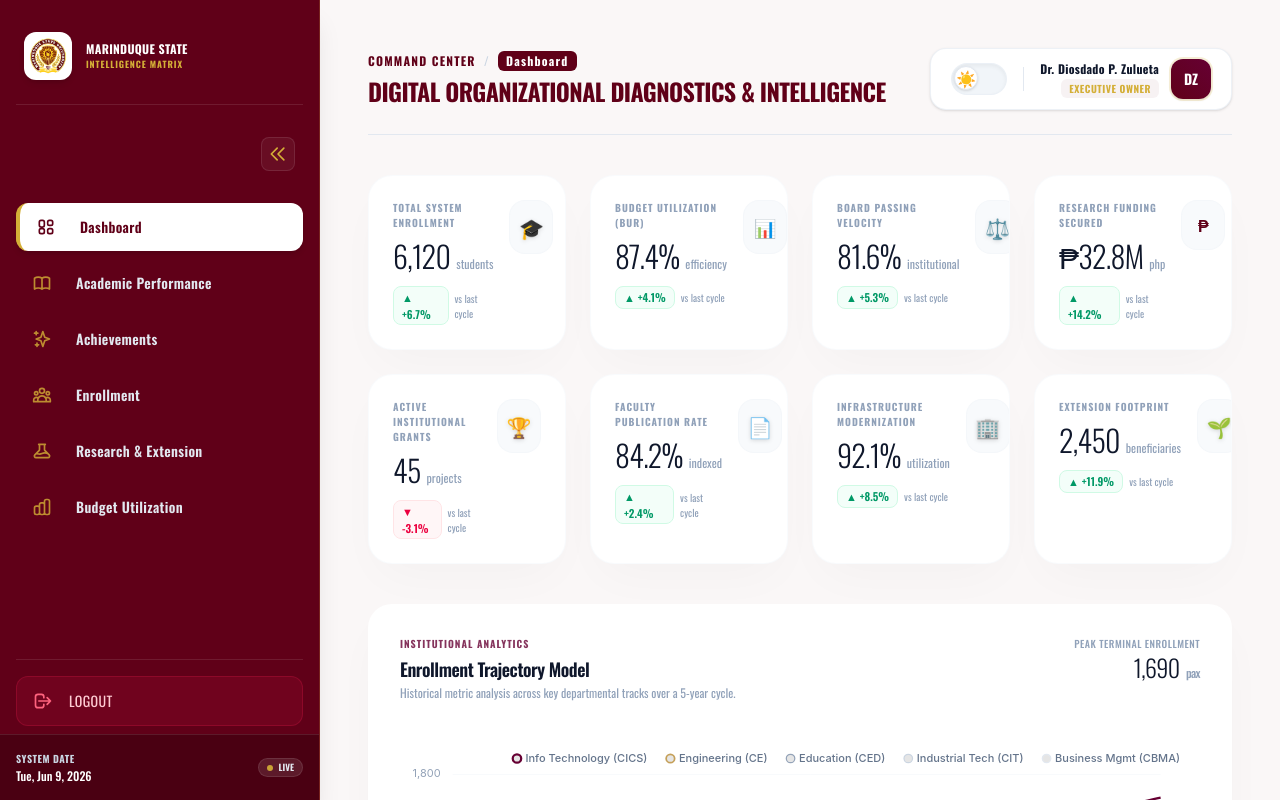
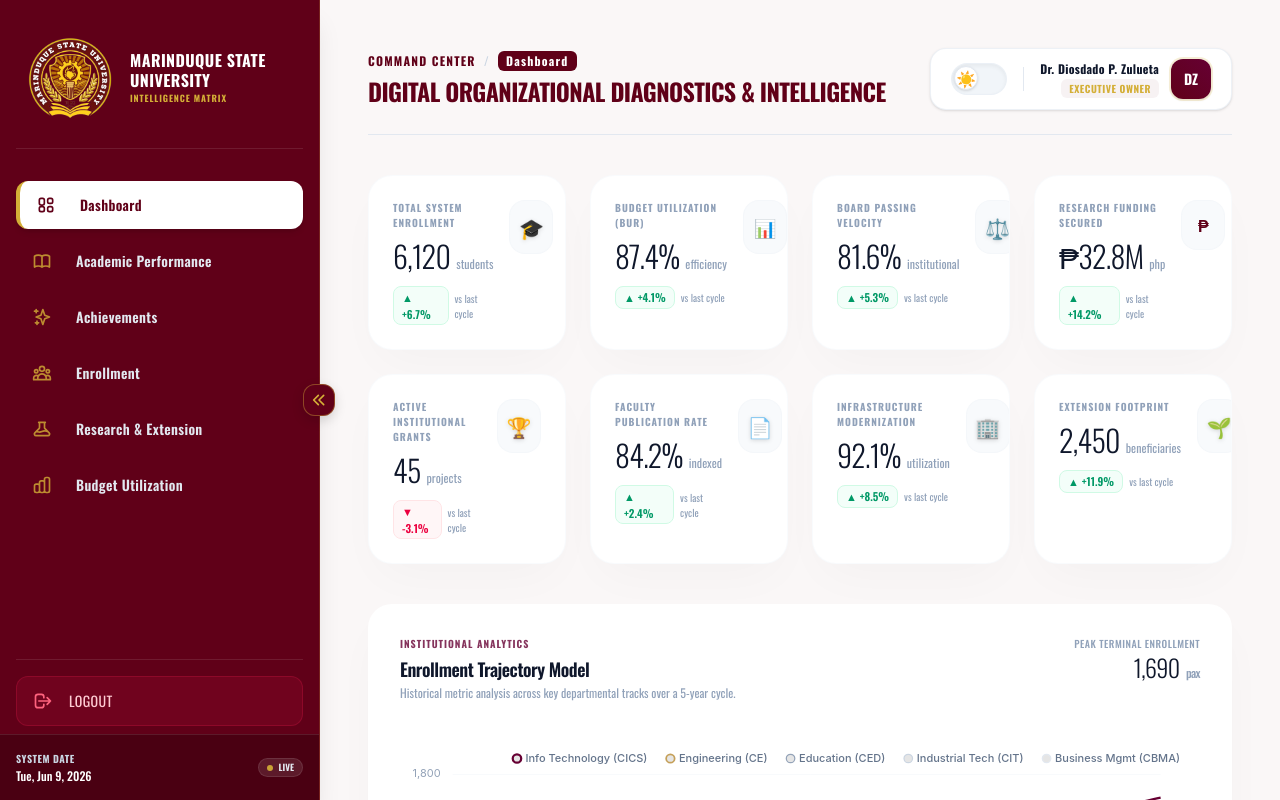
Before and after one commit to melvzz1204/marsu-executive-dashbaord, a React app in the folder frontend/: page /dashboard in a window 1280 px wide. Shown: the top 800 px of the page. Built offline with nearby package versions, Linux system fonts and the light colour scheme; the HTML template or start-up script is replaced by a standard one.

Commit message:
new update

```diff
--- a/frontend/src/components/Sidebar.jsx
+++ b/frontend/src/components/Sidebar.jsx
@@ -132,12 +132,33 @@ const Sidebar = ({
         isOpen ? "w-80" : "w-20"
       }`}
     >
+      {/* 🌟 FIXED: Absolute floating toggle button positioned directly over the sidebar's right-hand boundary line */}
+      <button
+        onClick={() => setIsOpen(!isOpen)}
+        className="absolute top-1/2 -right-4 -translate-y-1/2 z-50 w-8 h-8 rounded-xl bg-[#600018] border border-[#D4AF37]/40 text-[#D4AF37] hover:text-white hover:border-[#D4AF37] flex items-center justify-center shadow-[0_4px_12px_rgba(0,0,0,0.15)] backdrop-blur-md transition-all duration-300 hover:scale-105 active:scale-95"
+        aria-label="Toggle Sidebar Dimensions"
+      >
+        <svg
+          className={`w-4 h-4 transform transition-transform duration-300 ${!isOpen ? "rotate-180" : ""}`}
+          fill="none"
+          stroke="currentColor"
+          strokeWidth="2.5"
+          viewBox="0 0 24 24"
+        >
+          <path
+            strokeLinecap="round"
+            strokeLinejoin="round"
+            d="M11 19l-7-7 7-7m8 14l-7-7 7-7"
+          />
+        </svg>
+      </button>
+
       <div className="flex flex-col pt-8 px-4 space-y-8 overflow-y-auto flex-1 overflow-x-hidden">
         {/* Branding Area: Hide typography when closed to avoid layout breaks */}
         <div
           className={`flex items-center gap-3.5 pb-6 border-b border-white/10 ${isOpen ? "px-2" : "justify-center"}`}
         >
-          <div className="h-12 w-12 bg-white rounded-xl flex items-center justify-center p-1 shadow-md flex-shrink-0 transition-all duration-300">
+          <div className="h-23 w-23 rounded-xl flex items-center justify-center  shrink-0 transition-all duration-300">
             <img
               src={marsuLogo}
               alt="MarSU Logo"
@@ -146,39 +167,15 @@ const Sidebar = ({
           </div>
           {isOpen && (
             <div className="animate-fade-in whitespace-nowrap">
-              <h1 className="text-xs font-extrabold uppercase tracking-wide leading-tight font-oswald text-white">
-                Marinduque State
+              <h1 className="text-l font-extrabold uppercase tracking-wide leading-tight font-oswald text-white">
+                Marinduque State <br />
+                university
               </h1>
               <p className="text-[9px] font-bold text-[#D4AF37] tracking-widest uppercase mt-0.5">
                 Intelligence Matrix
               </p>
             </div>
           )}
-        </div>
-
-        {/* Action Toggle Controller Button inside the sidebar */}
-        <div
-          className={`flex ${isOpen ? "justify-end px-2" : "justify-center"}`}
-        >
-          <button
-            onClick={() => setIsOpen(!isOpen)}
-            className="p-1.5 rounded-lg bg-white/5 hover:bg-white/10 border border-white/10 text-[#D4AF37] transition-all"
-            aria-label="Toggle Sidebar Dimensions"
-          >
-            <svg
-              className={`w-5 h-5 transform transition-transform duration-300 ${!isOpen ? "rotate-180" : ""}`}
-              fill="none"
-              stroke="currentColor"
-              strokeWidth="2"
-              viewBox="0 0 24 24"
-            >
-              <path
-                strokeLinecap="round"
-                strokeLinejoin="round"
-                d="M11 19l-7-7 7-7m8 14l-7-7 7-7"
-              />
-            </svg>
-          </button>
         </div>
 
         {/* Navigation Link Mapping Matrix */}
--- a/frontend/src/pages/MainDashboard.jsx
+++ b/frontend/src/pages/MainDashboard.jsx
@@ -22,7 +22,7 @@ if (typeof document !== "undefined") {
   }
 }
 
-const DistributionPieWidget = ({ isDarkMode }) => {
+const DistributionPieWidget = () => {
   const data = {
     labels: [
       "Computing (CICS)",
@@ -81,7 +81,7 @@ const DistributionPieWidget = ({ isDarkMode }) => {
           Institutional Analytics
         </span>
         <h2 className="text-xl font-extrabold tracking-tight font-oswald uppercase text-slate-900">
-          Seat Share Density
+          Share Density
         </h2>
       </div>
 
```
